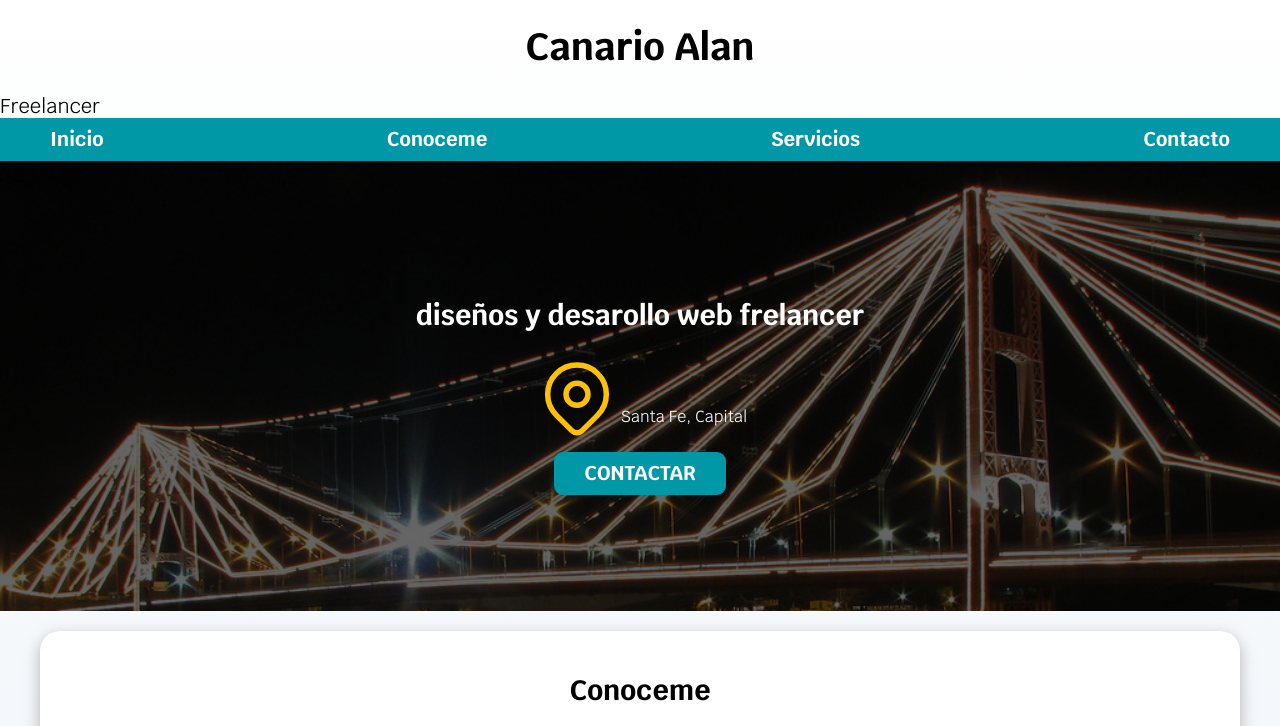
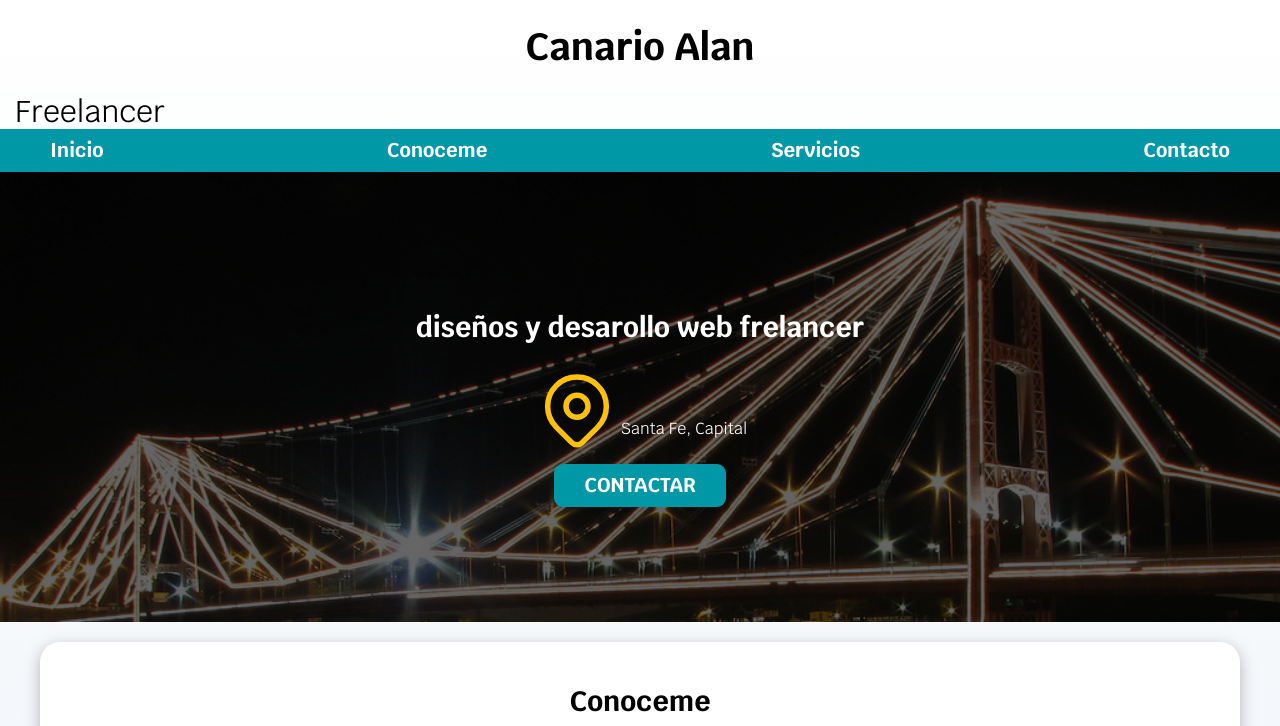
Before and after one commit to CanarioAlan/tp1-Cv, a plain HTML site: page index.html in a window 1280 px wide. Shown: the top 726 px of the page. Drawn offline with Linux system fonts and the light colour scheme.

Commit message:
Update styles.css

```diff
--- a/css/styles.css
+++ b/css/styles.css
@@ -63,7 +63,9 @@ h3 {
   color: var(--primario);
 }
 span {
-  font-size: 2rem;
+   font-size: 3rem;
+  padding: 10px 5px 5px 15px;
+  font-weight: 200;
 }
 .contenedor {
   max-width: 120rem;
```
